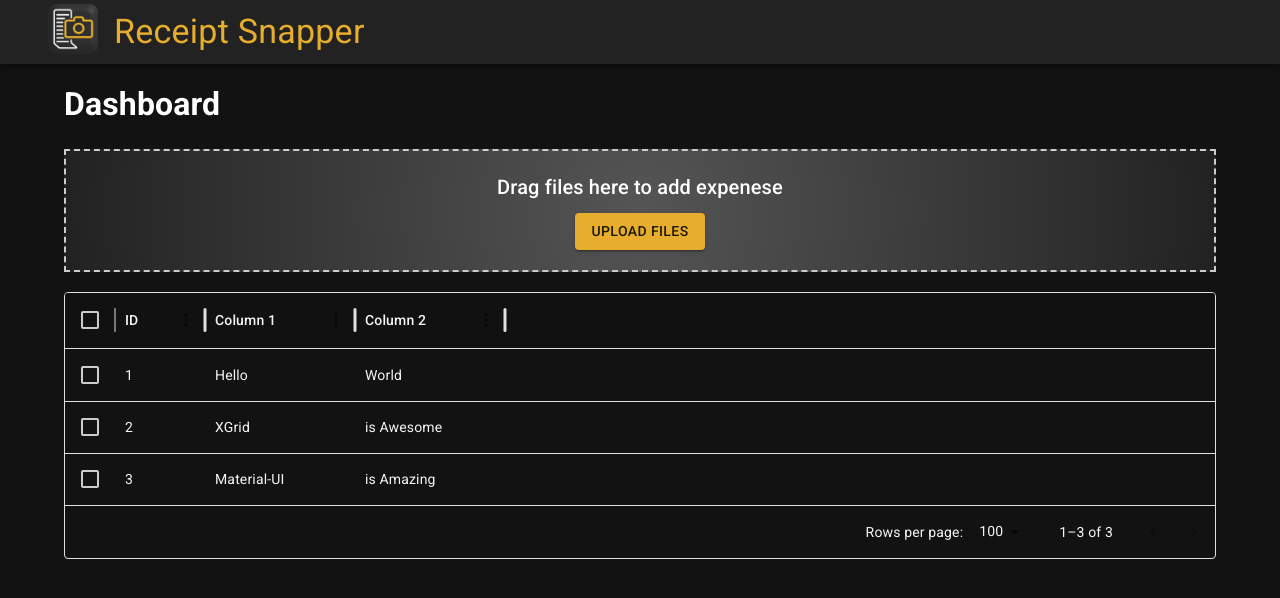
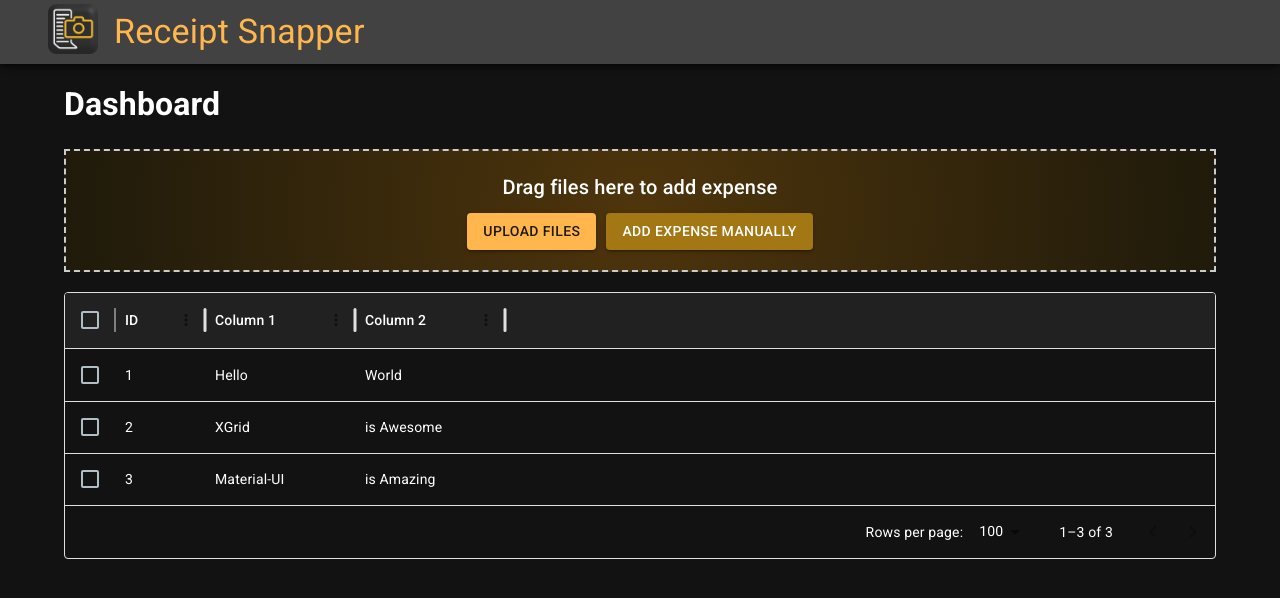
Before and after one commit to COMP2281/receipt-snapper, a React (Create React App) app in the folder myapp/: page /dashboard in a window 1280 px wide. Shown: the top 598 px of the page. Built offline with nearby package versions, Linux system fonts and the light colour scheme.

Commit message:
added gradients to theme and dashboard drop

```diff
--- a/myapp/src/pages/dashboard.js
+++ b/myapp/src/pages/dashboard.js
@@ -4,10 +4,11 @@ import Navbar from '../components/navbar.js';
 import { DataGrid } from '@mui/x-data-grid';
 import { useCallback } from 'react';
 import { useDropzone } from 'react-dropzone';
-import { Button, Box, Typography } from '@mui/material';
+import { Button, Box, Typography, useTheme } from '@mui/material';
 
 
 export default function Dashboard() {
+    const theme = useTheme();
     const onDrop = useCallback((acceptedFiles) => {
         // Handle file upload
         console.log(acceptedFiles);
@@ -17,24 +18,30 @@ export default function Dashboard() {
 
     return (
         <>
+            <Navbar />
             <Container>
                 <h1>Dashboard</h1>
                 <Box
                     {...getRootProps()}
-                    sx={{
+                    sx={(theme) => ({
                         border: '2px dashed #ccc',
                         padding: '20px',
                         textAlign: 'center',
                         marginBottom: '20px',
-                        background: isDragActive ? 'radial-gradient(circle, #222222, #555555)' : 'radial-gradient(circle, #555555, #222222)',
-                    }}
+                        background: isDragActive
+                            ? theme.palette.gradient.primary
+                            : theme.palette.gradient.secondary,
+                    })}
                 >
                     <input {...getInputProps()} />
-                    <Typography variant="h6">
-                        {isDragActive ? 'Drop files here!' : 'Drag files here to add expenese'}
+                    <Typography variant="h6" sx={{ color: 'white' }}>
+                        {isDragActive ? 'Drop files here!' : 'Drag files here to add expense'}
                     </Typography>
-                    <Button variant="contained" component="span" sx={{ marginTop: '10px'}}>
+                    <Button variant="contained" component="span" sx={{ marginTop: '10px', marginRight: '10px' }}>
                         Upload Files
+                    </Button>
+                    <Button variant="contained" color="secondary" component="span" sx={{ marginTop: '10px', color: theme.palette.text.primary }}>
+                        Add Expense Manually
                     </Button>
                 </Box>
 
--- a/myapp/src/theme.js
+++ b/myapp/src/theme.js
@@ -3,36 +3,40 @@ import { createTheme } from '@mui/material/styles';
 const theme = createTheme({
     palette: {
         primary: {
-      main: '#E6AE2C'
+            main: '#FFB74D' // A nicer orange color
         },
         secondary: {
-      main: '#a37814'
+            main: '#A37814' // A lighter orange color
         },
 
         // Change default colors
         text: {
-      primary: '#F5F5F5',
-      secondary: '#cccccc',
+            primary: '#FFFFFF',
+            secondary: '#B0BEC5',
         },
 
-
         error: {
-      main: '#d32f2f',
+            main: '#E57373',
         },
         warning: {
-      main: '#ff9800',
+            main: '#FFB74D',
         },
         info: {
-      main: '#2196f3',
+            main: '#64B5F6',
         },
         success: {
-      main: '#4caf50',
+            main: '#81C784',
         },
 
         // Change background colors
         background: {
-      default: '#111111',
-      paper: '#222222',
+            default: '#212121',
+            paper: '#424242',
+        },
+
+        gradient: {
+            primary: 'radial-gradient(circle,rgb(118, 87, 34) 0%,rgb(31, 26, 11) 100%)',
+            secondary: 'radial-gradient(circle,rgb(78, 53, 12) 0%,rgb(31, 26, 11) 100%)',
         },
     },
 });
```
Lines whose indentation alone changed are shown as unchanged.
